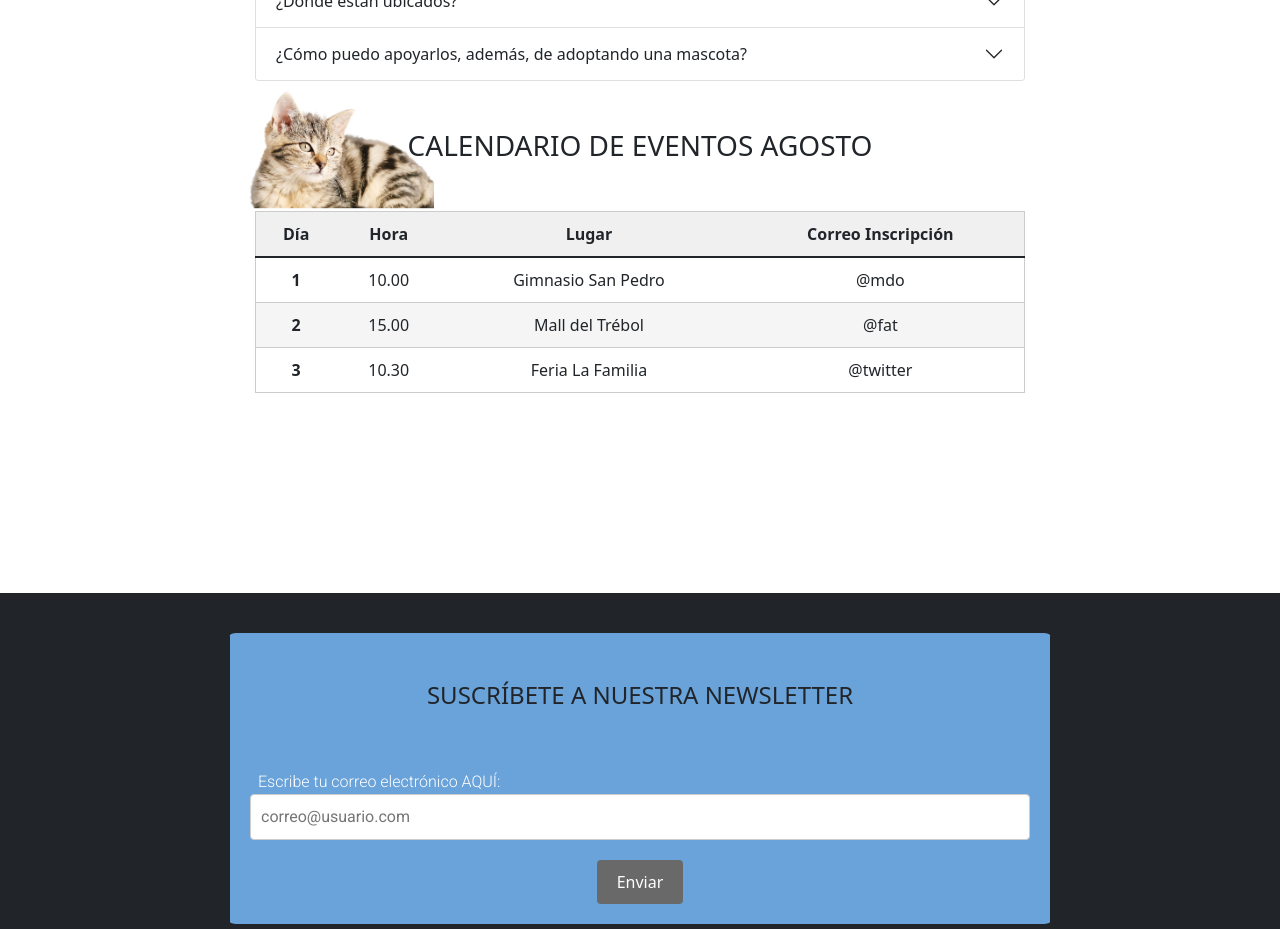
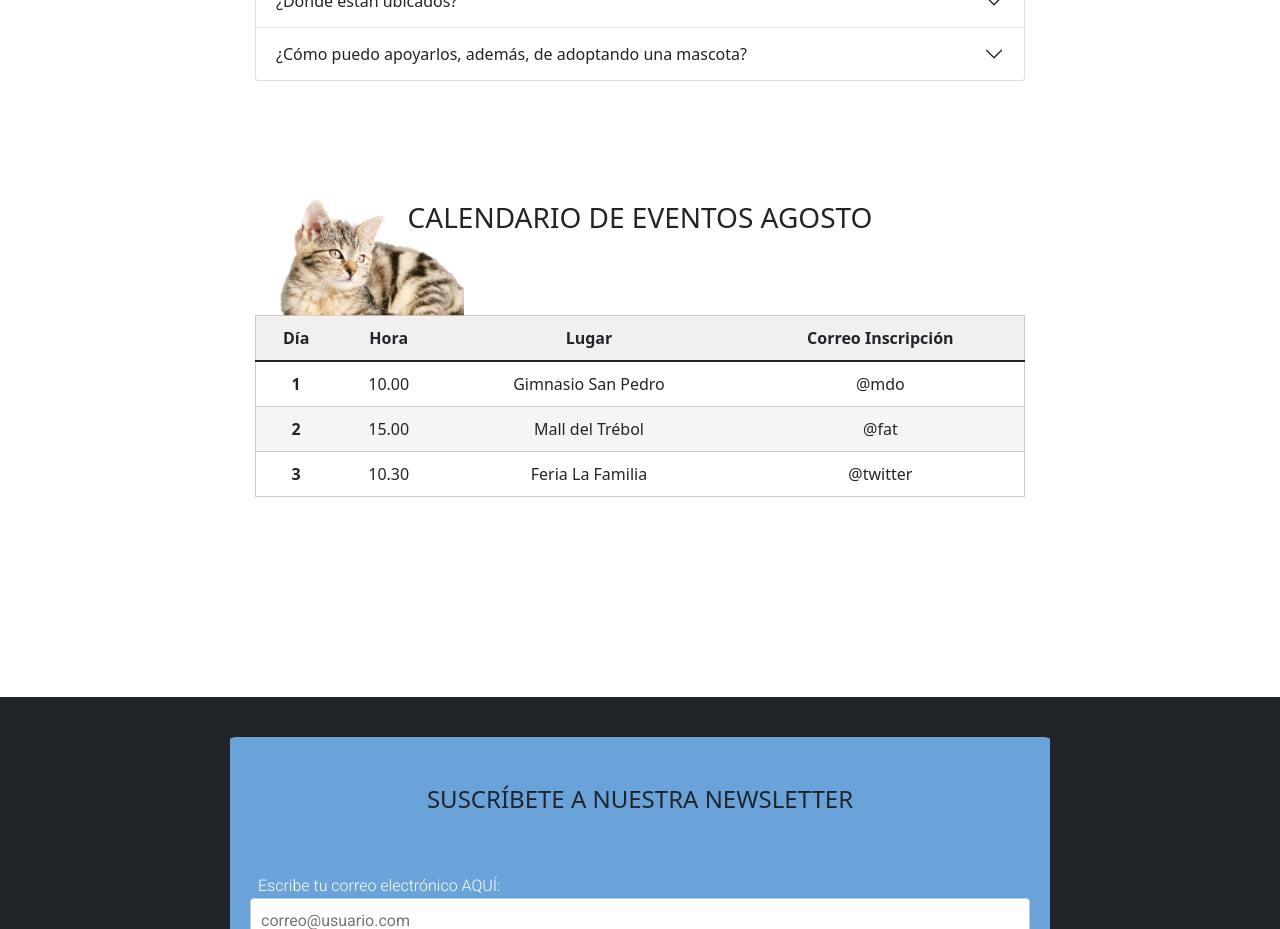
Before and after one commit to nosotros6/desafio-td-ux, a plain HTML site: page index.html in a window 1280 px wide. Shown: the part 4060-4989 px from the top of the page. Drawn offline with nearby package versions, Linux system fonts and the light colour scheme.

Commit message:
segundo commit

```diff
--- a/assets/css/style.css
+++ b/assets/css/style.css
@@ -67,8 +67,8 @@
 .img-contact-2 {
   position: absolute;
   transform: translate(-50%, -50%);
-  top: 1435px;
-  right: 750px;
+  top: 1542px;
+  right: 720px;
   z-index: 1;
   max-width: 15%;
 }
@@ -131,6 +131,11 @@ button:hover {
   max-width: 800px;
   margin: 0 auto;
   padding: 0 15px;
+}
+
+.texto-calendario{
+  margin-top: 120px;
+  margin-bottom: 80px;
 }
 
 .custom-table {
--- a/index.html
+++ b/index.html
@@ -46,7 +46,7 @@
     </nav>
     <section class="row title-home bg-dark mt-5 pt-5">
       <h5 class="col-12 d-flex justify-content-center fw-light text-white pt-5">¡Adopta y cambia vidas!</h5>
-      <h1 class="col-12 d-flex justify-content-center text-white p-4">Un gesto pequeño, un impacto gigante</h1>
+      <h1 class="col-12 d-flex justify-content-center text-white titulo-hero p-4">Un gesto pequeño, un impacto gigante</h1>
     </section>
     <section class="container px-4 px-lg-5 pt-4 d-none d-md-block" id="sec-carrusel">
       <div id="holaCarousel" class="carousel slide pb-3" data-bs-ride="carousel" data-bs-interval="3000"
@@ -295,7 +295,7 @@
       </div>
     </section>
     <section class="container calendario-eventos mt-5 mb-5">
-      <h3 class="text-center mt-5 mb-5">CALENDARIO DE EVENTOS AGOSTO</h3>
+      <h3 class="text-center texto-calendario">CALENDARIO DE EVENTOS AGOSTO</h3>
       <table class="table custom-table">
         <thead>
           <tr>
```
